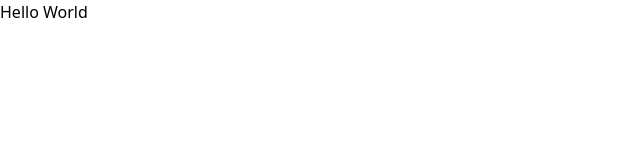
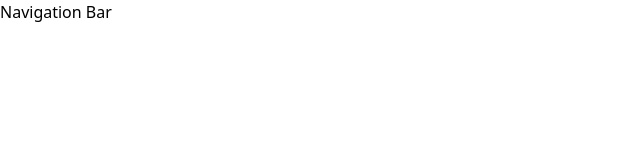
Before and after one commit to EduardoJRP/dev-cards-game, a Next.js app in the folder devconnect_app/: page / in a window 1280 px wide. Shown: the top 160 px of the page, without its empty margins (0-640 px from the left). Built offline with nearby package versions, Linux system fonts and the light colour scheme.

Commit message:
update: Created navbar

```diff
--- a/devconnect_app/app/page.tsx
+++ b/devconnect_app/app/page.tsx
@@ -1,7 +1,13 @@
+'use client';
+
+import React from "react";
+import "./globals.css";
+import NavBar from "../components/navbar";
+
 export default function Home() {
   return (
     <div>
-      Hello World
+      <NavBar />
     </div>
   );
 }
--- /dev/null
+++ b/devconnect_app/components/navbar.tsx
@@ -0,0 +1,10 @@
+import React from "react";
+
+export default function NavBar() {
+  return (
+    <nav>
+      {/* Add your navigation content here */}
+      <h1>Navigation Bar</h1>
+    </nav>
+  );
+}
--- a/devconnect_app/tsconfig.json
+++ b/devconnect_app/tsconfig.json
@@ -19,7 +19,7 @@
       }
     ],
     "paths": {
-      "@/*": ["./*"]
+     "@/*": ["./*"]
     }
   },
   "include": ["next-env.d.ts", "**/*.ts", "**/*.tsx", ".next/types/**/*.ts"],
```
